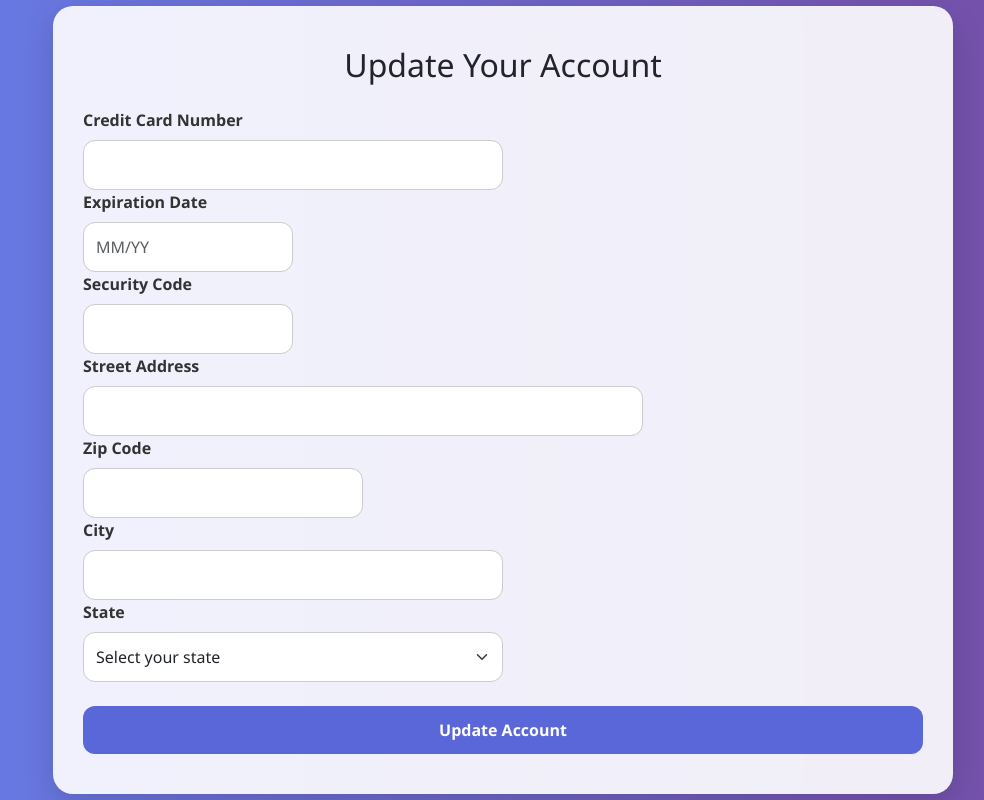
After one commit to galpha2021/SElabGroup6, a Django app: page /update/ in a window 1280 px wide. The commit adds this page. Shown: the whole page, without its empty margins (137-1121 px from the left). Run offline with Django 5.2, Linux system fonts and the light colour scheme; the visitor is signed in with stand-in values (Sample User, id 1).

Commit message:
Sprint 3 compeleted code
This is the  final code used for sprint 3

```diff
--- a/ecommerce_project/settings.py
+++ b/ecommerce_project/settings.py
@@ -47,6 +47,9 @@ REST_FRAMEWORK = {
         'rest_framework_simplejwt.authentication.JWTAuthentication',
     )
 }
+#MEDIA_URL = '/media/'
+#MEDIA_ROOT = BASE_DIR / 'media'
+
 
 
 MIDDLEWARE = [
--- a/ecommerce_project/urls.py
+++ b/ecommerce_project/urls.py
@@ -17,6 +17,8 @@ Including another URLconf
 from django.contrib import admin
 from django.urls import path, include
 from . import e_views
+from django.conf import settings
+from django.conf.urls.static import static
 
 urlpatterns = [
     path('admin/', admin.site.urls),
@@ -26,5 +28,6 @@ urlpatterns = [
     path('login/', e_views.login_view, name='login'),
     path('logout/', e_views.logout_view, name='logout'),
     path('loggedout/', e_views.loggedout_view, name='loggedout'),
-    #path('seller/', include('store.urls')),
+
 ]
+urlpatterns += static(settings.MEDIA_URL, document_root=settings.MEDIA_ROOT)
--- /dev/null
+++ b/users/templates/update.html
@@ -0,0 +1,157 @@
+<!DOCTYPE html>
+<html lang="en">
+<head>
+  <meta charset="UTF-8">
+  <title>Create an Account</title>
+  <meta name="viewport" content="width=device-width, initial-scale=1.0">
+  <link href="https://cdn.jsdelivr.net/npm/bootstrap@5.3.0/dist/css/bootstrap.min.css" rel="stylesheet">
+  <style>
+    body {
+      background: linear-gradient(to right, #667eea, #764ba2);
+      min-height: 100vh;
+      display: flex;
+      align-items: center;
+      justify-content: center;
+      font-family: 'Segoe UI', sans-serif;
+    }
+
+    .glass-card {
+      background: rgba(255, 255, 255, 0.9);
+      border-radius: 20px;
+      padding: 40px 30px;
+      width: 100%;
+      max-width: 900px;
+      box-shadow: 0 10px 30px rgba(0, 0, 0, 0.15);
+      backdrop-filter: blur(10px);
+      animation: fadeIn 0.8s ease-in-out;
+    }
+
+    @keyframes fadeIn {
+      from { opacity: 0; transform: translateY(20px); }
+      to { opacity: 1; transform: translateY(0); }
+    }
+
+    .form-label {
+      font-weight: 600;
+      color: #333;
+    }
+
+    .form-control, .form-select {
+      border-radius: 12px;
+      padding: 12px;
+      box-shadow: none;
+      border: 1px solid #ccc;
+      transition: 0.2s ease-in-out;
+    }
+
+    .form-control:focus, .form-select:focus {
+      border-color: #764ba2;
+      box-shadow: 0 0 0 0.2rem rgba(118, 75, 162, 0.25);
+    }
+
+    .btn-primary {
+      background-color: #5a67d8;
+      border: none;
+      border-radius: 12px;
+      padding: 12px;
+      font-weight: 600;
+      transition: 0.3s ease-in-out;
+    }
+
+    .btn-primary:hover {
+      background-color: #434190;
+    }
+
+    .alert {
+      border-radius: 10px;
+      animation: slideIn 0.3s ease-out;
+    }
+
+    @keyframes slideIn {
+      from { opacity: 0; transform: translateY(-10px); }
+      to { opacity: 1; transform: translateY(0); }
+    }
+
+    .form-section-title {
+      font-size: 1.2rem;
+      font-weight: 600;
+      margin-top: 30px;
+      color: #555;
+    }
+
+    @media (max-width: 768px) {
+      .form-section-title {
+        margin-top: 20px;
+      }
+    }
+  </style>
+</head>
+<body>
+
+<div class="glass-card">
+  <h2 class="text-center mb-4 text-dark">Update Your Account</h2>
+
+  {% if messages %}
+    <div class="mb-3">
+      {% for message in messages %}
+        <div class="alert alert-{{ message.tags }} alert-dismissible fade show" role="alert">
+          {{ message }}
+          <button type="button" class="btn-close" data-bs-dismiss="alert" aria-label="Close"></button>
+        </div>
+      {% endfor %}
+    </div>
+  {% endif %}
+
+  <form method="POST" action="{% url 'update_updatedb' %}">
+    {% csrf_token %}
+
+      <div class="col-md-6">
+        <label for="creditcard" class="form-label">Credit Card Number</label>
+        <input type="text" name="creditcard" id="creditcard" class="form-control" required>
+      </div>
+
+      <div class="col-md-3">
+        <label for="expirationdate" class="form-label">Expiration Date</label>
+        <input type="text" name="expirationdate" id="expirationdate" class="form-control" placeholder="MM/YY" required>
+      </div>
+
+      <div class="col-md-3">
+        <label for="securitycode" class="form-label">Security Code</label>
+        <input type="text" name="securitycode" id="securitycode" class="form-control" required>
+      </div>
+
+      <div class="col-md-8">
+        <label for="streetAddress" class="form-label">Street Address</label>
+        <input type="text" name="streetAddress" id="streetAddress" class="form-control" required>
+      </div>
+
+      <div class="col-md-4">
+        <label for="zip" class="form-label">Zip Code</label>
+        <input type="text" name="zip" id="zip" class="form-control" required>
+      </div>
+
+      <div class="col-md-6">
+        <label for="city" class="form-label">City</label>
+        <input type="text" name="city" id="city" class="form-control" required>
+      </div>
+
+      <div class="col-md-6">
+        <label for="state" class="form-label">State</label>
+        <select name="state" id="state" class="form-select" required>
+          <option value="" disabled selected>Select your state</option>
+          {% for code, state in states %}
+            <option value="{{ code }}">{{ state }}</option>
+          {% endfor %}
+        </select>
+      </div>
+
+      <div class="col-12 d-grid mt-4">
+        <button type="submit" class="btn btn-primary">Update Account</button>
+      </div>
+    </div>
+  </form>
+</div>
+
+<script src="https://cdn.jsdelivr.net/npm/bootstrap@5.3.0/dist/js/bootstrap.bundle.min.js"></script>
+</body>
+</html>
--- a/users/urls.py
+++ b/users/urls.py
@@ -1,5 +1,6 @@
 from django.urls import path
 from django.urls import path, include
+
 #from .views import DeleteAccountView
 from . import views
 
@@ -12,5 +13,11 @@ urlpatterns = [
     path('logout/', views.logout_view, name='logout'),
     path('loggedout/', views.loggedout_view, name='loggedout'),
     #path('seller/', views.seller_view, name='seller'),
-    path('dashboard/', views.seller_dashboard, name='seller_dashboard'),
+    path('seller/', views.seller_dashboard, name='seller'),
+    path('update/', views.update_view, name='update'),
+    path('', views.update_updatedb, name='update_updatedb'),
+    path('seller/add/', views.add_item, name='seller_add'),
+    #path('seller/delete/', views.delete_item, name='seller_delete'),
+    path('seller/update-or-delete/', views.seller_update_or_delete, name='seller_update_or_delete'),
+
 ]
--- a/users/views.py
+++ b/users/views.py
@@ -21,6 +21,7 @@ from .models import Item
 
 from django.contrib.auth import logout
 from django.shortcuts import redirect
+from .models import Item
 
 
 # Register View
@@ -130,19 +131,23 @@ def register_view(request):
 
     return render(request, 'register.html', {'states': US_STATES})
 
-@login_required
-def homepage_view(request):
-
-    role=request.user.role
-    print("User role is: ",role)
-    return render(request, 'homepage.html')
+#@login_required
+#def homepage_view(request):
+#
+#    role=request.user.role
+#    print("User role is: ",role)
+#    return render(request, 'homepage.html')
 
 
 @login_required
 def seller_dashboard(request):
-    if request.user.role != 'seller':
-        seller_items = Item.objects.filter(vendor=request.user)
-    return render(request, 'seller_dashboard.html', {'items': seller_items})
+    #if request.user.role != 'Seller':
+    #    seller_items = Item.objects.filter(vendor=request.user)
+    #return render(request, 'seller_dashboard.html', {'items': seller_items})
+    #return render(request, 'seller.html')
+#def seller_view(request):
+    items = Item.objects.filter(vendor=request.user)
+    return render(request, 'seller.html', {'items': items})
 
 def logout_view(request):
     if request.method == 'POST':
@@ -155,12 +160,138 @@ def logout_view(request):
 
 
 def loggedout_view(request):
-    role=request.user.id
-    print("User role is: ",role)
-    print("here")
     logout(request)
     return render(request, 'loggedout.html')
 
-#@login_required
-#def seller_view(request):
-#    return render(request, 'seller.html')
+@login_required
+def update_view(request):
+    print("Update.html page vistited")
+    US_STATES = [
+        ('AL', 'Alabama'), ('AK', 'Alaska'), ('AZ', 'Arizona'), ('AR', 'Arkansas'),
+        ('CA', 'California'), ('CO', 'Colorado'), ('CT', 'Connecticut'), ('DE', 'Delaware'),
+        ('FL', 'Florida'), ('GA', 'Georgia'), ('HI', 'Hawaii'), ('ID', 'Idaho'),
+        ('IL', 'Illinois'), ('IN', 'Indiana'), ('IA', 'Iowa'), ('KS', 'Kansas'),
+        ('KY', 'Kentucky'), ('LA', 'Louisiana'), ('ME', 'Maine'), ('MD', 'Maryland'),
+        ('MA', 'Massachusetts'), ('MI', 'Michigan'), ('MN', 'Minnesota'), ('MS', 'Mississippi'),
+        ('MO', 'Missouri'), ('MT', 'Montana'), ('NE', 'Nebraska'), ('NV', 'Nevada'),
+        ('NH', 'New Hampshire'), ('NJ', 'New Jersey'), ('NM', 'New Mexico'), ('NY', 'New York'),
+        ('NC', 'North Carolina'), ('ND', 'North Dakota'), ('OH', 'Ohio'), ('OK', 'Oklahoma'),
+        ('OR', 'Oregon'), ('PA', 'Pennsylvania'), ('RI', 'Rhode Island'), ('SC', 'South Carolina'),
+        ('SD', 'South Dakota'), ('TN', 'Tennessee'), ('TX', 'Texas'), ('UT', 'Utah'),
+        ('VT', 'Vermont'), ('VA', 'Virginia'), ('WA', 'Washington'), ('WV', 'West Virginia'),
+        ('WI', 'Wisconsin'), ('WY', 'Wyoming'),
+    ]
+
+    return render(request, 'update.html',{'states': US_STATES})
+
+@login_required
+def update_updatedb(request):
+    if request.method == "POST":
+        credit_card_number = request.POST['creditcard']
+        expiration_date = request.POST['expirationdate']
+        security_code = request.POST['securitycode']
+        street_address = request.POST['streetAddress']
+        city = request.POST['city']
+        state = request.POST['state']
+        zip_code = request.POST['zip']
+
+        user=request.user
+        user.credit_card_number=credit_card_number
+        user.expiration_date=expiration_date
+        user.security_code=security_code
+        user.street_address=street_address
+        user.city=city
+        user.state=state
+        user.zip_code=zip_code
+        user.save()
+        messages.success(request, "Account updated successfully!")
+    return redirect(request, "homepage.html")
+
+
+def add_item(request):
+
+    if request.method == "POST":
+        name = request.POST['itemName']
+        description = request.POST['description']
+        price = request.POST['price']
+        stock = request.POST['quantity']
+        item_photo = request.FILES['image']
+        item = Item(
+            name=name,
+            description=description,
+            price=price,
+            stock=stock,
+            vendor=request.user,
+            item_photo=item_photo
+        )
+        item.save()
+    return redirect('seller')
+#def delete_item(request):
+#    if request.method == "POST":
+#        item = Item.objects.get(id=item.item_id)
+#        item.delete()
+#    return redirect('seller')
+
+
+#def seller_update_or_delete(request):
+#    if request.method == "POST":
+#        action = request.POST.get('action')
+#        item_id = request.POST.get('item_id')
+#        name = request.POST['itemName']
+#        description = request.POST['description']
+#        price = request.POST['price']
+#        stock = request.POST['quantity']
+#        item_photo = request.FILES['image']
+#
+#        if action == "delete":
+#            Item.objects.filter(item_id=item_id).delete()
+#
+#        elif action == "update":
+#            print("I am in update")
+#            item = Item.objects.get(item_id=item_id)
+#            name = request.POST.get('name')
+#            price = request.POST.get('price')
+#            # update fields if provided
+#            if name: item.name = name
+#            if price: item.price = price
+#            item.save()
+#
+#    return redirect('seller')
+
+def seller_update_or_delete(request):
+    if request.method == "POST":
+        item_id = request.POST.get('item_id')
+        action = request.POST.get('action')
+
+        if not item_id:
+            return redirect('seller')  # handle missing ID
+
+        try:
+            item = Item.objects.get(item_id=item_id)
+        except Item.DoesNotExist:
+            return redirect('seller')  # handle bad ID
+
+        if action == "delete":
+            item.delete()
+
+        elif action == "update":
+            name = request.POST.get('name')
+            price = request.POST.get('price')
+            stock = request.POST.get('stock')
+            description = request.POST.get('description')
+            image = request.FILES.get('image')
+
+            if name: item.name = name
+            if price: item.price = price
+            if stock: item.stock = stock
+            if description: item.description = description
+            if image: item.item_photo = image
+
+            item.save()
+
+    return redirect('seller')
+
+
+def homepage_view(request):
+    items = Item.objects.all()[:3]  # Limit to 3 for featured
+    return render(request, 'homepage.html', {'items': items})
```
Also changed, not shown: users/templates/homepage.html (+39 -24 lines), users/templates/seller.html (+92 -20 lines), images/Pokémon_Mew_art.png (added), images/Pokémon_Mew_art_gN3XKXm.png (added), images/Trawick.png (added), images/images.jpg (added), images/images_DO0Iiqm.jpg (added), images/istockphoto-1062344744-612x612.jpg (added), 1 other file.
